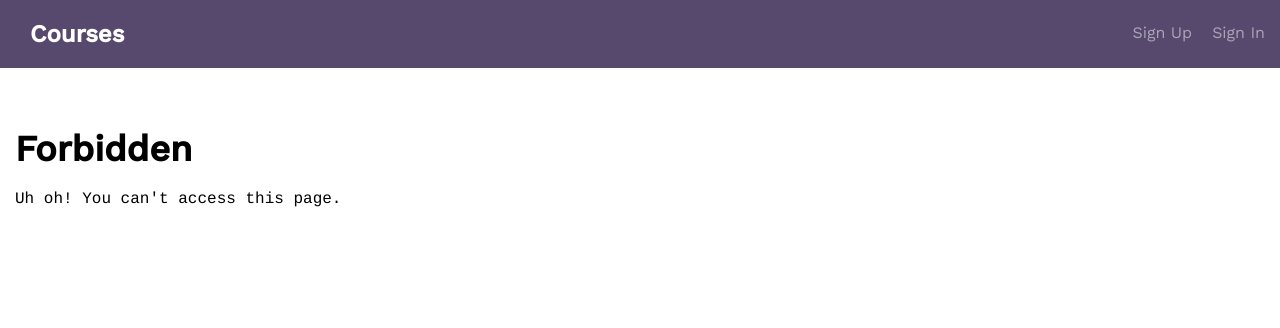
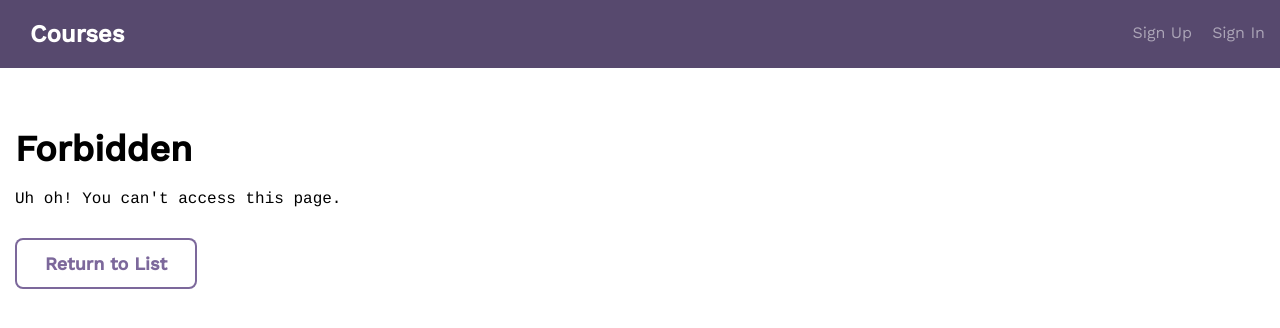
Before and after one commit to enarsinick/Course-Manager, a React (Create React App) app in the folder client/: page /forbidden in a window 1280 px wide. Shown: the top 328 px of the page. Built offline with nearby package versions, Linux system fonts and the light colour scheme.

Commit message:
Fixed bug with error page display instead of not found page when non existent course was searched

```diff
--- a/client/src/components/App.js
+++ b/client/src/components/App.js
@@ -43,6 +43,7 @@
           <Route path="/signin" component={UserSignInWithContext}/>
           <Route path="/signup" component={UserSignUpWithContext}/>
           <Route path="/signout" component={UserSignOutWithContext}/>
+          <Route path="/notfound" component={NotFound}/>
           <Route path="/forbidden" component={Forbidden}/>
           <Route path="/error" component={UnhandledError}/>
           <Route component={NotFound}/>
--- a/client/src/components/CourseDetail.js
+++ b/client/src/components/CourseDetail.js
@@ -25,7 +25,6 @@
 
         } else {
           // If no details are found, redirect user
-          console.log(response.errors)
           this.props.history.push('/notfound');
         }
       })
--- a/client/src/components/Forbidden.js
+++ b/client/src/components/Forbidden.js
@@ -1,8 +1,12 @@
+import React from 'react';
+import {Link} from "react-router-dom";
+
 const Forbidden = () => {
     return (
         <div className="bounds course--detail">
           <h1>Forbidden</h1>
           <p>Uh oh! You can't access this page.</p>
+          <Link className="button button-secondary" to={'/'}>Return to List</Link>
         </div>
     );
 }
--- a/client/src/components/NotFound.js
+++ b/client/src/components/NotFound.js
@@ -1,8 +1,12 @@
+import React from 'react';
+import {Link} from "react-router-dom";
+
 const NotFound = () => {
     return (
         <div className="bounds course--detail">
           <h1>Not Found</h1>
           <p>Sorry! We couldn't find the page you're looking for.</p>
+          <Link className="button button-secondary" to={'/'}>Return to List</Link>
         </div>
     );
 }
--- a/client/src/components/UnhandledError.js
+++ b/client/src/components/UnhandledError.js
@@ -1,8 +1,12 @@
+import React from 'react';
+import {Link} from "react-router-dom";
+
 const UnhandledError = () => {
     return (
         <div className="bounds course--detail">
           <h1>Error</h1>
           <p>Sorry! We just encountered an unexpected error.</p>
+          <Link className="button button-secondary" to={'/'}>Return to List</Link>
         </div>
     );
 }
```
